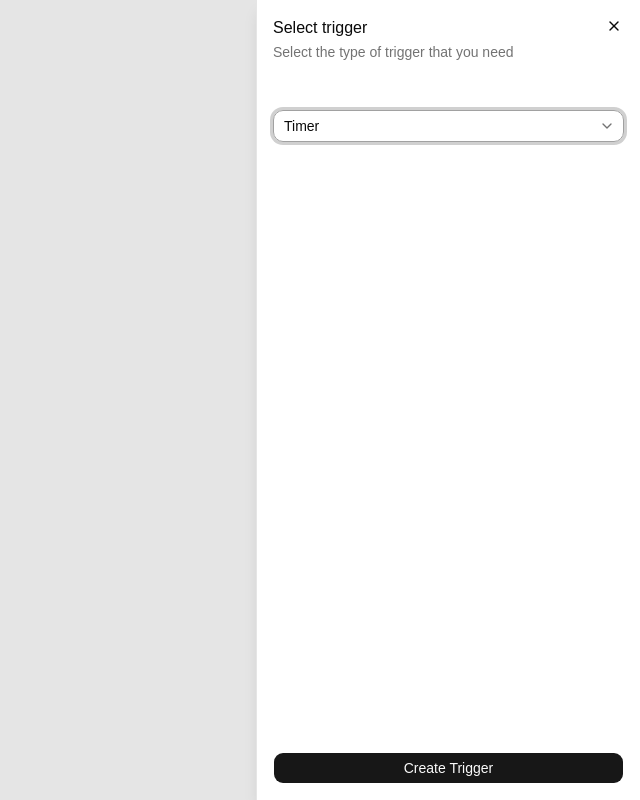
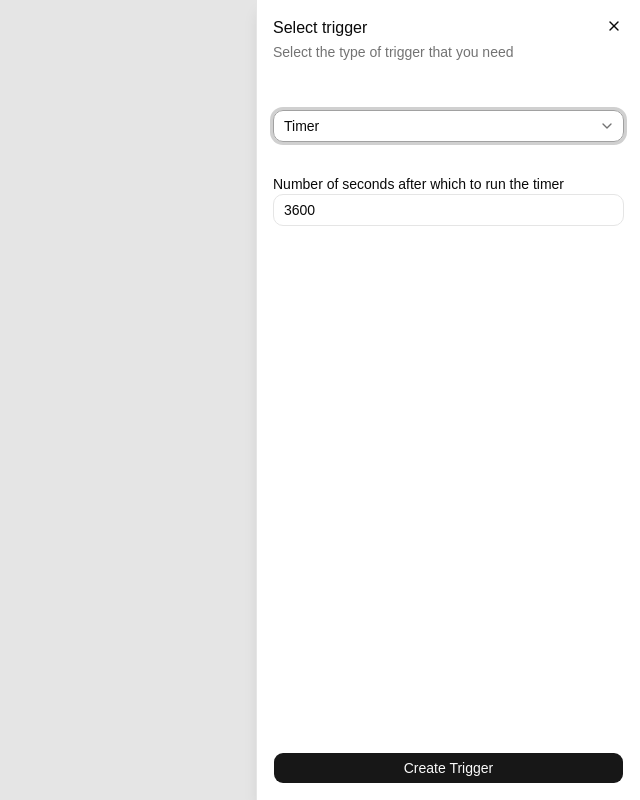
Before and after one commit to Prewal137/trading-bot-n8n, a React (Vite) app in the folder frontend/: page /create-workflow in a window 1280 px wide. Shown: the whole page, without its empty margins (640-1280 px from the left). Built offline with nearby package versions, Linux system fonts and the light colour scheme.

Commit message:
Added timer data

```diff
--- a/frontend/src/components/TriggerSheet.tsx
+++ b/frontend/src/components/TriggerSheet.tsx
@@ -80,7 +80,13 @@ export const TriggerSheet = ({
       </Select>
 
       {selectedTrigger === "timer-trigger" && <div>
-
+        <div className="pt-4">
+          Number of seconds after which to run the timer
+        </div>
+        <Input value={metadata.time} onChange={(e) => setMetadata((metadata: any) => ({
+          ...metadata,
+          time: Number(e.target.value)
+        }))}></Input>
       </div>}
 
       {selectedTrigger === "price-trigger" && <div className="flex flex-col gap-4">
```
